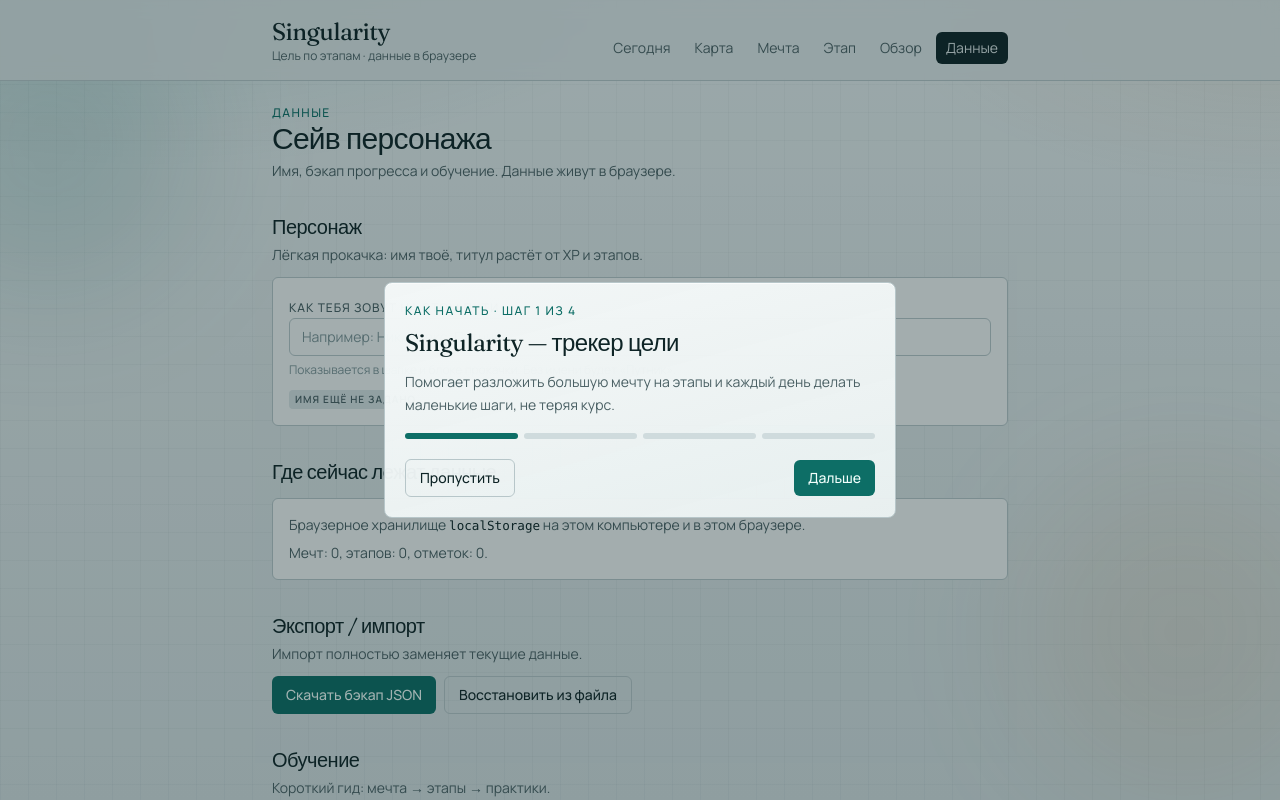
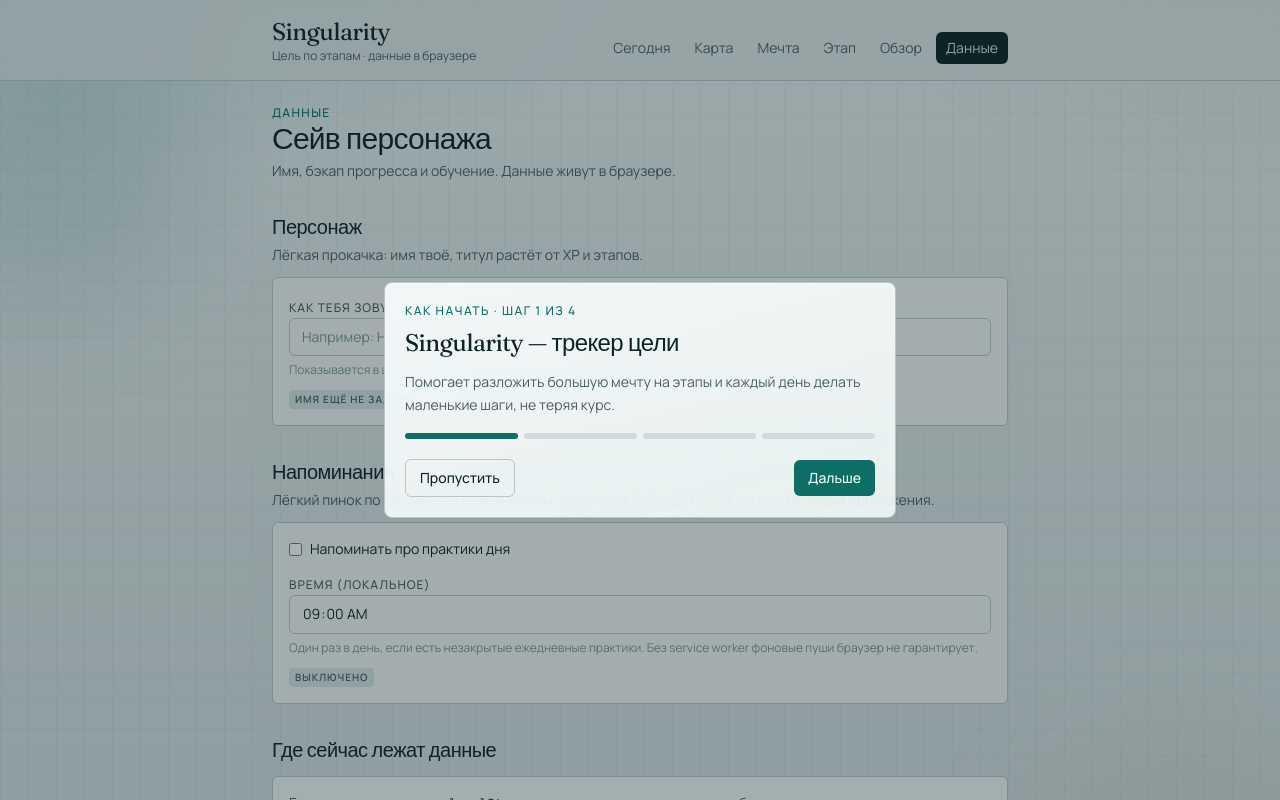
Before and after one commit to snakeage/Singularity, a Next.js app: page /data in a window 1280 px wide. Shown: the top 800 px of the page. Built offline with nearby package versions, Linux system fonts and the light colour scheme.

Commit message:
Add optional daily practice reminders via browser notifications.
Store reminder prefs on the profile and nudge once a day while the app tab is open.

Co-authored-by: Cursor <cursoragent@cursor.com>

```diff
--- a/src/components/AppShell.tsx
+++ b/src/components/AppShell.tsx
@@ -5,6 +5,7 @@ import { usePathname } from "next/navigation";
 import type { ReactNode } from "react";
 import { OnboardingHost } from "./Onboarding";
 import { ProgressHud } from "./ProgressHud";
+import { ReminderHost } from "./ReminderHost";
 
 const nav = [
   { href: "/", label: "Сегодня" },
@@ -66,6 +67,7 @@ export function AppShell({ children }: { children: ReactNode }) {
         {children}
       </main>
       <OnboardingHost />
+      <ReminderHost />
     </div>
   );
 }
--- a/src/components/DataView.tsx
+++ b/src/components/DataView.tsx
@@ -2,6 +2,11 @@
 
 import { useEffect, useRef, useState, type FormEvent } from "react";
 import { resetOnboarding } from "@/lib/onboarding";
+import {
+  DEFAULT_REMINDERS,
+  normalizeReminders,
+  requestNotificationPermission,
+} from "@/lib/reminders";
 import { useApp } from "@/store/AppProvider";
 import { Badge, Button, Field, FieldHint, Input, Section } from "./ui";
 
@@ -12,22 +17,62 @@ export function DataView() {
   const [message, setMessage] = useState<string | null>(null);
   const [error, setError] = useState<string | null>(null);
   const [name, setName] = useState("");
+  const [remindOn, setRemindOn] = useState(false);
+  const [remindTime, setRemindTime] = useState(DEFAULT_REMINDERS.time);
 
   useEffect(() => {
     setName(data.profile?.name ?? "");
-  }, [data.profile?.name]);
+    const reminders = normalizeReminders(data.profile?.reminders);
+    setRemindOn(reminders.enabled);
+    setRemindTime(reminders.time);
+  }, [data.profile?.name, data.profile?.reminders]);
 
   if (!ready) {
     return <p className="text-sm text-[var(--muted)]">Загрузка…</p>;
   }
 
+  const savedReminders = normalizeReminders(data.profile?.reminders);
   const nameDirty = name.trim() !== (data.profile?.name ?? "").trim();
+  const remindDirty =
+    remindOn !== savedReminders.enabled || remindTime !== savedReminders.time;
 
   function onSaveName(e: FormEvent) {
     e.preventDefault();
-    updateProfile(name);
+    updateProfile({ name });
     setMessage("Имя персонажа сохранено");
     setError(null);
+  }
+
+  async function onSaveReminders(e: FormEvent) {
+    e.preventDefault();
+    setError(null);
+
+    if (remindOn) {
+      const permission = await requestNotificationPermission();
+      if (permission === "unsupported") {
+        setError("Этот браузер не поддерживает уведомления.");
+        return;
+      }
+      if (permission !== "granted") {
+        setError(
+          "Нужно разрешить уведомления в браузере — иначе напоминание не придёт.",
+        );
+        return;
+      }
+    }
+
+    updateProfile({
+      reminders: {
+        enabled: remindOn,
+        time: remindTime,
+        lastSentDate: savedReminders.lastSentDate,
+      },
+    });
+    setMessage(
+      remindOn
+        ? `Напоминание включено на ${remindTime} (пока вкладка открыта).`
+        : "Напоминания выключены.",
+    );
   }
 
   return (
@@ -70,6 +115,46 @@ export function DataView() {
               <Badge tone="accent">Имя сохранено</Badge>
             ) : (
               <Badge>Имя ещё не задано</Badge>
+            )}
+          </div>
+        </form>
+      </Section>
+
+      <Section
+        title="Напоминания"
+        hint="Лёгкий пинок по незакрытым ежедневным практикам. Работает, пока открыта вкладка приложения."
+      >
+        <form
+          onSubmit={onSaveReminders}
+          className="space-y-3 rounded-md border border-[var(--line)] bg-[var(--panel)] p-4"
+        >
+          <label className="flex items-center gap-2 text-sm text-[var(--ink)]">
+            <input
+              type="checkbox"
+              checked={remindOn}
+              onChange={(e) => setRemindOn(e.target.checked)}
+            />
+            Напоминать про практики дня
+          </label>
+          <Field label="Время (локальное)">
+            <Input
+              type="time"
+              value={remindTime}
+              onChange={(e) => setRemindTime(e.target.value)}
+              disabled={!remindOn}
+            />
+            <FieldHint>
+              Один раз в день, если есть незакрытые ежедневные практики. Без
+              service worker фоновые пуши браузер не гарантирует.
+            </FieldHint>
+          </Field>
+          <div className="flex flex-wrap items-center gap-3">
+            {remindDirty ? (
+              <Button type="submit">Сохранить напоминание</Button>
+            ) : savedReminders.enabled ? (
+              <Badge tone="accent">Включено · {savedReminders.time}</Badge>
+            ) : (
+              <Badge>Выключено</Badge>
             )}
           </div>
         </form>
--- /dev/null
+++ b/src/components/ReminderHost.tsx
@@ -0,0 +1,34 @@
+"use client";
+
+import { useEffect } from "react";
+import { todayISO } from "@/lib/dates";
+import {
+  countOpenDailyPractices,
+  normalizeReminders,
+  shouldSendReminder,
+  showPracticeReminder,
+} from "@/lib/reminders";
+import { useApp } from "@/store/AppProvider";
+
+/** Fires at most once per day while the app tab is open. */
+export function ReminderHost() {
+  const { ready, data, markReminderSent } = useApp();
+
+  useEffect(() => {
+    if (!ready) return;
+
+    const tick = () => {
+      const reminders = normalizeReminders(data.profile?.reminders);
+      const openCount = countOpenDailyPractices(data);
+      if (!shouldSendReminder(reminders, openCount)) return;
+      showPracticeReminder(openCount);
+      markReminderSent(todayISO());
+    };
+
+    tick();
+    const id = window.setInterval(tick, 60_000);
+    return () => window.clearInterval(id);
+  }, [ready, data, markReminderSent]);
+
+  return null;
+}
--- a/src/lib/backup.ts
+++ b/src/lib/backup.ts
@@ -1,3 +1,4 @@
+import { normalizeReminders } from "./reminders";
 import type { AppData } from "./types";
 import { EMPTY_DATA } from "./types";
 
@@ -30,6 +31,7 @@ export function parseBackup(raw: string): AppData {
       ...parsed.data,
       profile: {
         name: parsed.data.profile?.name?.trim() ?? "",
+        reminders: normalizeReminders(parsed.data.profile?.reminders),
       },
       version: 1,
     };
@@ -48,6 +50,7 @@ export function parseBackup(raw: string): AppData {
       ...data,
       profile: {
         name: data.profile?.name?.trim() ?? "",
+        reminders: normalizeReminders(data.profile?.reminders),
       },
       version: 1,
     };
--- /dev/null
+++ b/src/lib/reminders.ts
@@ -0,0 +1,84 @@
+import { todayISO } from "./dates";
+import {
+  getActiveStage,
+  getCheckInForPracticePeriod,
+  getFocusDream,
+  getPractices,
+} from "./selectors";
+import type { AppData, Reminders } from "./types";
+
+export const DEFAULT_REMINDERS: Reminders = {
+  enabled: false,
+  time: "09:00",
+};
+
+export function normalizeReminders(
+  reminders?: Partial<Reminders> | null,
+): Reminders {
+  const time =
+    typeof reminders?.time === "string" && /^\d{2}:\d{2}$/.test(reminders.time)
+      ? reminders.time
+      : DEFAULT_REMINDERS.time;
+  return {
+    enabled: Boolean(reminders?.enabled),
+    time,
+    lastSentDate:
+      typeof reminders?.lastSentDate === "string"
+        ? reminders.lastSentDate
+        : undefined,
+  };
+}
+
+export function currentTimeHHMM(date = new Date()): string {
+  const h = String(date.getHours()).padStart(2, "0");
+  const m = String(date.getMinutes()).padStart(2, "0");
+  return `${h}:${m}`;
+}
+
+export function countOpenDailyPractices(data: AppData): number {
+  const dream = getFocusDream(data);
+  if (!dream) return 0;
+  const stage = getActiveStage(data, dream.id);
+  if (!stage) return 0;
+  return getPractices(data, stage.id).filter((p) => {
+    if (p.frequency !== "daily") return false;
+    return getCheckInForPracticePeriod(data, p)?.status !== "done";
+  }).length;
+}
+
+export function shouldSendReminder(
+  reminders: Reminders,
+  openCount: number,
+  now = new Date(),
+): boolean {
+  if (!reminders.enabled || openCount <= 0) return false;
+  if (typeof Notification === "undefined") return false;
+  if (Notification.permission !== "granted") return false;
+  const today = todayISO();
+  if (reminders.lastSentDate === today) return false;
+  return currentTimeHHMM(now) >= reminders.time;
+}
+
+export function buildReminderBody(openCount: number): string {
+  if (openCount === 1) return "Осталась 1 ежедневная практика на сегодня.";
+  if (openCount < 5) return `Осталось ${openCount} ежедневные практики.`;
+  return `Осталось ${openCount} ежедневных практик.`;
+}
+
+export async function requestNotificationPermission(): Promise<
+  NotificationPermission | "unsupported"
+> {
+  if (typeof Notification === "undefined") return "unsupported";
+  if (Notification.permission === "granted") return "granted";
+  if (Notification.permission === "denied") return "denied";
+  return Notification.requestPermission();
+}
+
+export function showPracticeReminder(openCount: number): void {
+  if (typeof Notification === "undefined") return;
+  if (Notification.permission !== "granted") return;
+  new Notification("Singularity — пора к практикам", {
+    body: buildReminderBody(openCount),
+    tag: "singularity-daily-practices",
+  });
+}
--- a/src/lib/storage.ts
+++ b/src/lib/storage.ts
@@ -1,3 +1,4 @@
+import { normalizeReminders } from "./reminders";
 import { EMPTY_DATA, type AppData } from "./types";
 
 export const STORAGE_KEY = "singularity.appData.v1";
@@ -16,6 +17,7 @@ export function loadData(): AppData {
       ...parsed,
       profile: {
         name: parsed.profile?.name?.trim() ?? "",
+        reminders: normalizeReminders(parsed.profile?.reminders),
       },
       version: 1,
     };
--- a/src/store/AppProvider.tsx
+++ b/src/store/AppProvider.tsx
@@ -25,12 +25,14 @@ import {
   getStagesForDream,
 } from "@/lib/selectors";
 import { loadData, saveData } from "@/lib/storage";
+import { normalizeReminders } from "@/lib/reminders";
 import {
   EMPTY_DATA,
   type AppData,
   type CheckInStatus,
   type GrowthSourceType,
   type PracticeFrequency,
+  type Reminders,
 } from "@/lib/types";
 
 type AppContextValue = {
@@ -126,7 +128,8 @@ type AppContextValue = {
     },
   ) => void;
   removePractice: (practiceId: string) => void;
-  updateProfile: (name: string) => void;
+  updateProfile: (patch: { name?: string; reminders?: Reminders }) => void;
+  markReminderSent: (dateISO: string) => void;
   setCheckIn: (
     practiceId: string,
     date: string,
@@ -686,12 +689,39 @@ export function AppProvider({ children }: { children: ReactNode }) {
   );
 
   const updateProfile: AppContextValue["updateProfile"] = useCallback(
-    (name) => {
+    (patch) => {
       setData(
         persist((prev) => ({
           ...prev,
-          profile: { name: name.trim() },
+          profile: {
+            name:
+              patch.name !== undefined
+                ? patch.name.trim()
+                : (prev.profile?.name ?? ""),
+            reminders:
+              patch.reminders !== undefined
+                ? normalizeReminders(patch.reminders)
+                : normalizeReminders(prev.profile?.reminders),
+          },
         })),
+      );
+    },
+    [],
+  );
+
+  const markReminderSent: AppContextValue["markReminderSent"] = useCallback(
+    (dateISO) => {
+      setData(
+        persist((prev) => {
+          const reminders = normalizeReminders(prev.profile?.reminders);
+          return {
+            ...prev,
+            profile: {
+              name: prev.profile?.name ?? "",
+              reminders: { ...reminders, lastSentDate: dateISO },
+            },
+          };
+        }),
       );
     },
     [],
@@ -1038,6 +1068,7 @@ export function AppProvider({ children }: { children: ReactNode }) {
       updatePractice,
       removePractice,
       updateProfile,
+      markReminderSent,
       setCheckIn,
       clearCheckIn,
       setPracticePeriodCheckIn,
@@ -1077,6 +1108,7 @@ export function AppProvider({ children }: { children: ReactNode }) {
       updatePractice,
       removePractice,
       updateProfile,
+      markReminderSent,
       setCheckIn,
       clearCheckIn,
       setPracticePeriodCheckIn,
```
Also changed, not shown: src/lib/types.ts (+9 -0 lines).
